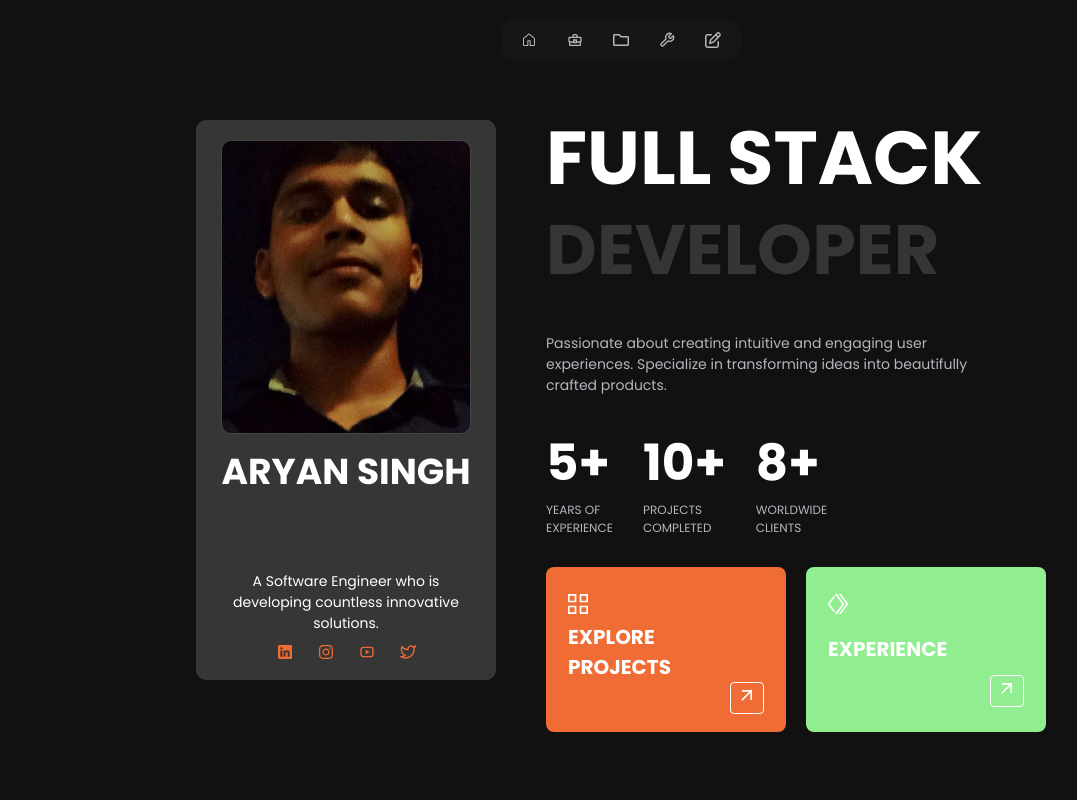
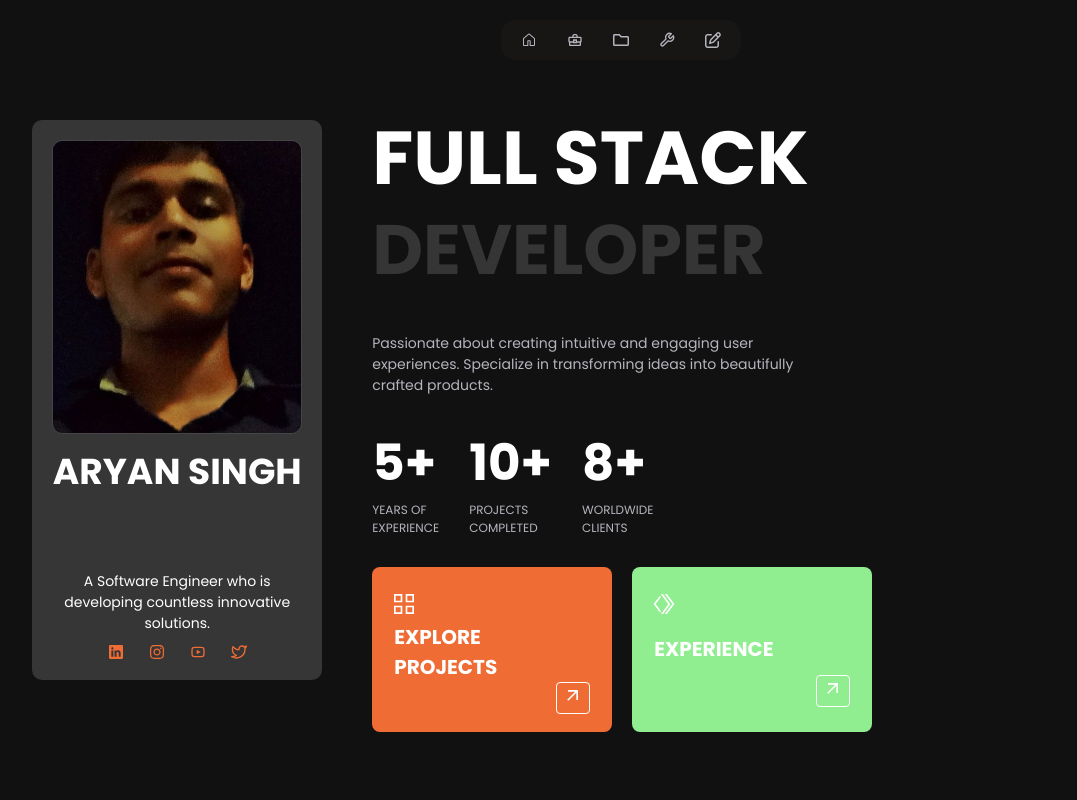
Before and after one commit to aryanX404/Portfolio, a React (Vite) app in the folder portfolio_client/: page / in a window 1280 px wide. Shown: the top 800 px of the page, without its empty margins (19-1096 px from the left). Built offline with nearby package versions, Linux system fonts and the light colour scheme.

Commit message:
just after deployment

```diff
--- a/portfolio_client/src/components/Navbar/Navbar.module.css
+++ b/portfolio_client/src/components/Navbar/Navbar.module.css
@@ -52,6 +52,6 @@ html {
   scroll-behavior: smooth;
 }
 
-@media (max-width: 810px) {
+@media (max-width: 390px) {
 
 }
--- a/portfolio_client/src/components/Profile/Profile.module.css
+++ b/portfolio_client/src/components/Profile/Profile.module.css
@@ -34,13 +34,13 @@
 }
 
 .photo img {
-    width: 250px;      /* Keeps your preferred width */
-    height: 294px;     /* Keeps your preferred height */
-    object-fit: cover; /* This is the key fix for compression */
-    object-position: center; /* Ensures the middle of the photo is focused */
-    border-radius: 10px;
-    border: 1px solid rgba(255, 255, 255, 0.075);
-    display: block;    /* Removes potential gaps below the image */
+  width: 250px; /* Keeps your preferred width */
+  height: 294px; /* Keeps your preferred height */
+  object-fit: cover; /* This is the key fix for compression */
+  object-position: center; /* Ensures the middle of the photo is focused */
+  border-radius: 10px;
+  border: 1px solid rgba(255, 255, 255, 0.075);
+  display: block; /* Removes potential gaps below the image */
 }
 .photo h1 {
   font-size: 36px;
@@ -90,6 +90,7 @@
   display: flex;
   flex-direction: column;
   align-items: left;
+  width: 100%;
   justify-content: flex-start;
   margin-right: auto;
   height: 800px;
@@ -204,8 +205,6 @@
   }
 }
 
-/* ================= TABLET ================= */
-
 @media (max-width: 1079px) {
   .profile {
     flex-direction: column;
```
